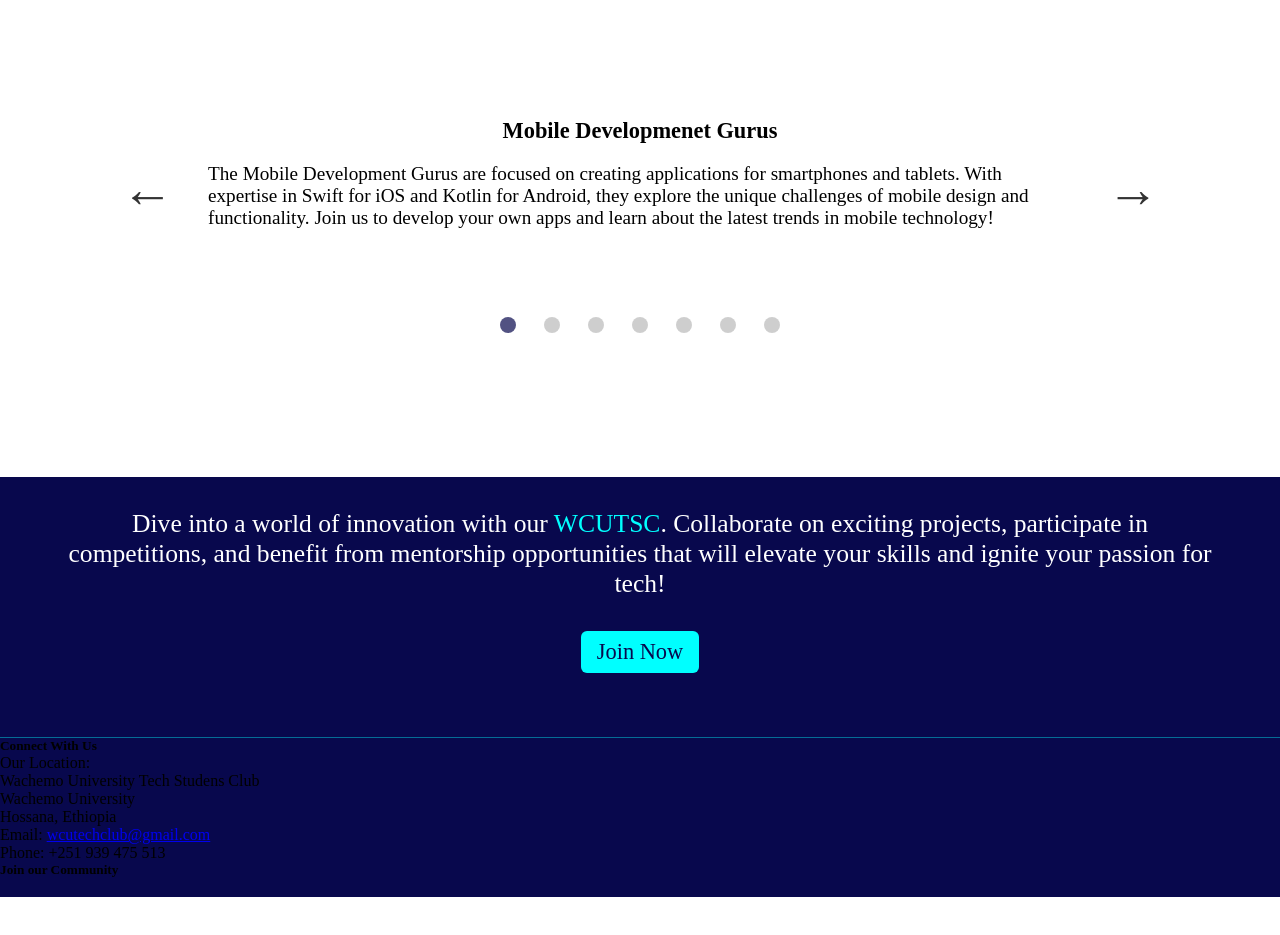
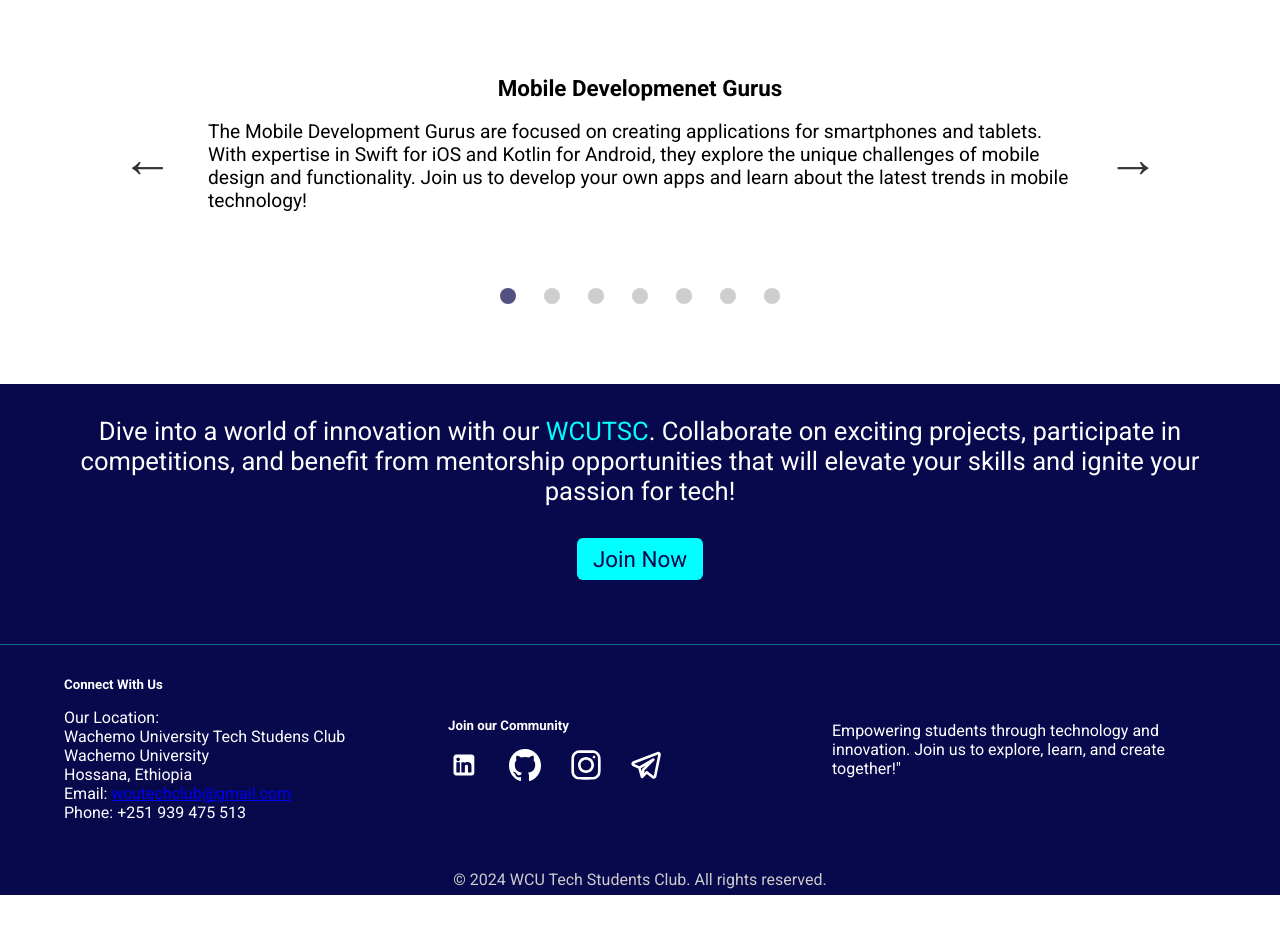
Before and after one commit to wcutechclub/WCUTSC-web, a plain HTML site: page index.html in a window 1280 px wide. Shown: the part 1889-2824 px from the top of the page. After the commit the page ends 2784 px from the top, so only its background shows below. Drawn offline with Linux system fonts and the light colour scheme.

Commit message:
style footer section

```diff
--- a/css/styles.css
+++ b/css/styles.css
@@ -2,6 +2,7 @@
     margin: 0;
     padding: 0;
     box-sizing: border-box;
+    font-family: 'Roboto', sans-serif;
 }
 
 header{
@@ -173,10 +174,6 @@ header{
 
 /* Course Section */
 
-.courses-section{
-    padding: 4rem 0;
-}
-
 .slider {
   max-width: 70rem;
   height: 20rem;
@@ -305,7 +302,37 @@ header{
 
 /* Footer Section */
 footer{
-    height: 10rem;
     background-color: rgb(8, 8, 77);
     border-top: 1px solid rgba(0, 255, 255, 0.404);
 }
+
+.footer-container{
+    padding: 2rem 4rem;
+    display: grid;
+    grid-template-columns: repeat(3, 1fr);
+    color: #fff;
+    align-items: center;
+}
+
+svg{
+    width: 2rem;
+    height: 2rem;
+    display: block;
+}
+
+footer h5{
+    margin-bottom: 1rem;
+}
+
+.social-icons{
+    display: flex;
+    gap: 1.8rem;
+    cursor: pointer;
+}
+
+.copy-right__text{
+    color: #ccc;
+    text-align: center;
+    margin-top: 1rem;
+    padding-bottom: 0.4rem;
+}
```
